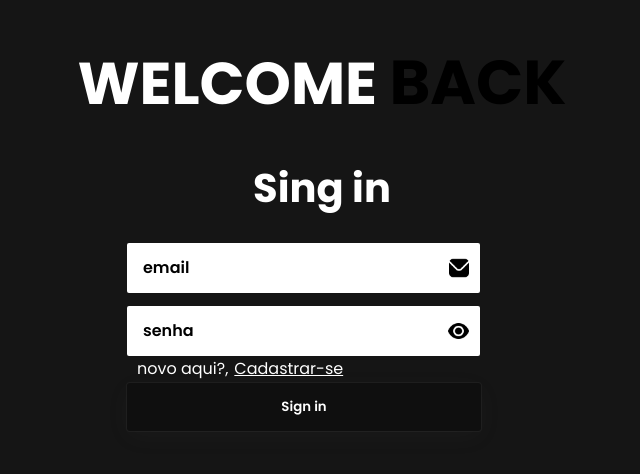
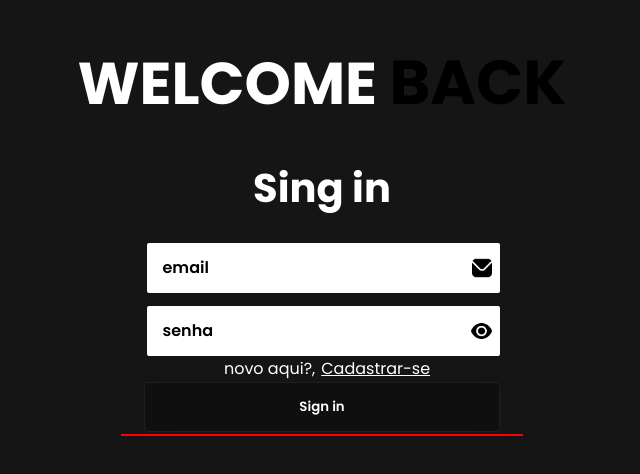
Before and after one commit to ItsAncapMaster/TasksForgeV01-to-do-list-vercel-deploy, a Vue app in the folder to-do-list/: page /login in a window 1280 px wide. Shown: the part 142-616 px from the top of the page, without its empty margins (318-958 px from the left). Built offline with nearby package versions, Linux system fonts and the light colour scheme; a web font is replaced by a local one.

Commit message:
login resolve

```diff
--- a/to-do-list/src/router/login.vue
+++ b/to-do-list/src/router/login.vue
@@ -129,12 +129,12 @@ body{
 }
 
 #estado-container{
-    display: flexbox;
+    display: flex;
     justify-content: center;
     flex-direction: row;
-    position: relative;
-    left: 40px;
-    width: 390px;
+    min-width: 400px;
+    max-height: 40px;
+    border: red 1px solid;
 }
 
 .container{
@@ -171,8 +171,10 @@ body{
     display: flex;
     gap: 3px;
     flex-direction: column;
+    align-items: center;
     position: relative;
     top: 140px;
+    width: auto;
 }
 
 .input-wrapper {
@@ -199,6 +201,7 @@ body{
   outline: none;
   padding-left: 16px;
   font-weight: 600;
+  position: relative; right: 8px;
   font-size: 14px;
   font-family: "Poppins", sans-serif; /* espaço pro ícone da esquerda */
 }
@@ -206,7 +209,7 @@ body{
 #email-logo {
   position: absolute;
   top: 50%;
-  right: -7px;
+  right: -2px;
   transform: translateY(-50%);
   width: 20px;
   height: 20px;
@@ -216,7 +219,7 @@ body{
 .show{
   position: absolute;
   top: 50%;
-  right: -7px; /* distância da borda direita */
+  right: -2px; /* distância da borda direita */
   transform: translateY(-50%);
   width: 21px;
   height: 21px;
```
